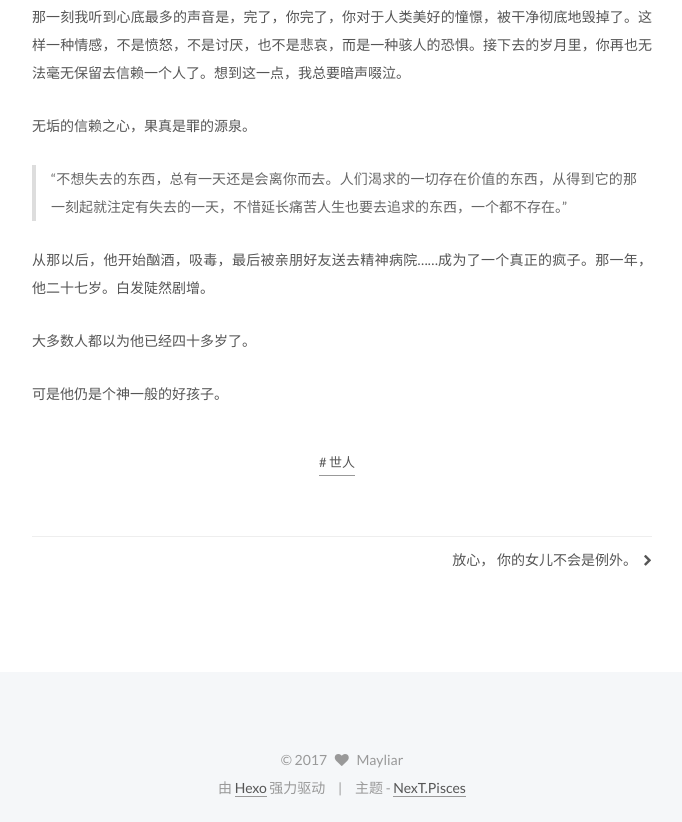
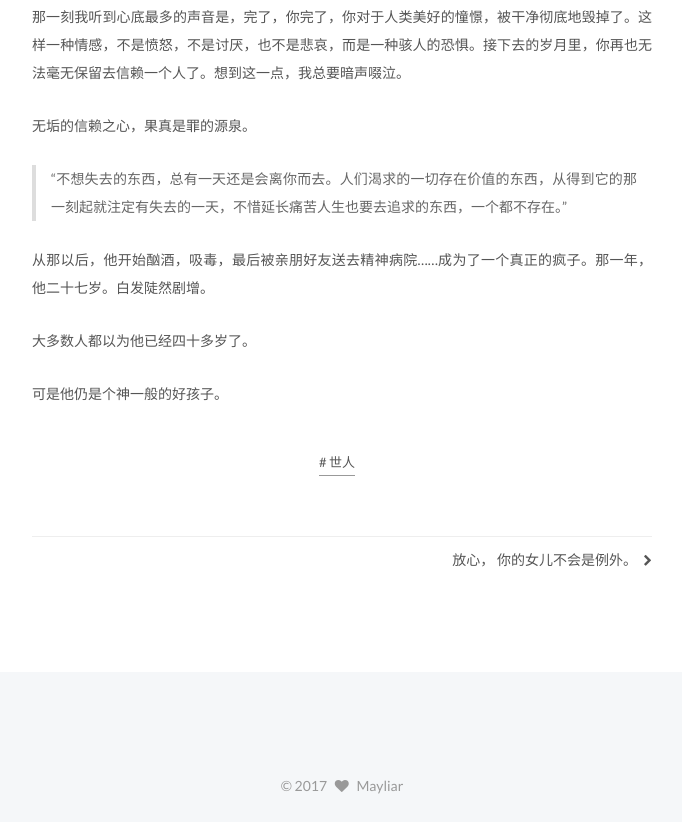
Before and after one commit to mayliar/mayliar.github.io, a plain HTML site: page 2016/12/07/所谓世人，不就是你吗？/index.html in a window 1280 px wide. Shown: the part 1598-2420 px from the top of the page, without its empty margins (428-1110 px from the left). Drawn offline with Linux system fonts and the light colour scheme.

Commit message:
Site updated: 2017-01-25 10:35:01

```diff
--- a/2016/12/07/所谓世人，不就是你吗？/index.html
+++ b/2016/12/07/所谓世人，不就是你吗？/index.html
@@ -588,17 +588,6 @@
 </div>
 
 
-<div class="powered-by">
-  由 <a class="theme-link" href="https://hexo.io">Hexo</a> 强力驱动
-</div>
-
-<div class="theme-info">
-  主题 -
-  <a class="theme-link" href="https://github.com/iissnan/hexo-theme-next">
-    NexT.Pisces
-  </a>
-</div>
-
 
 
 
```
Also changed, not shown: 2016/12/10/放心，你的女儿不会是例外。/index.html (+0 -11 lines), 2016/12/22/离别到来的时候不是轰然的巨响，而是接近无声的呜咽。/index.html (+0 -11 lines), 2017/01/11/我为什么不喜欢别人夸我“贤惠”？/index.html (+0 -11 lines), about/index.html (+0 -11 lines), archives/2016/12/index.html (+0 -11 lines), archives/2016/index.html (+0 -11 lines), archives/2017/01/index.html (+0 -11 lines), archives/2017/index.html (+0 -11 lines), archives/index.html (+0 -11 lines), categories/index.html (+0 -11 lines), categories/人生感悟/index.html (+0 -11 lines), index.html (+0 -11 lines), tags/index.html (+0 -11 lines), tags/世人/index.html (+0 -11 lines), 3 more files.
